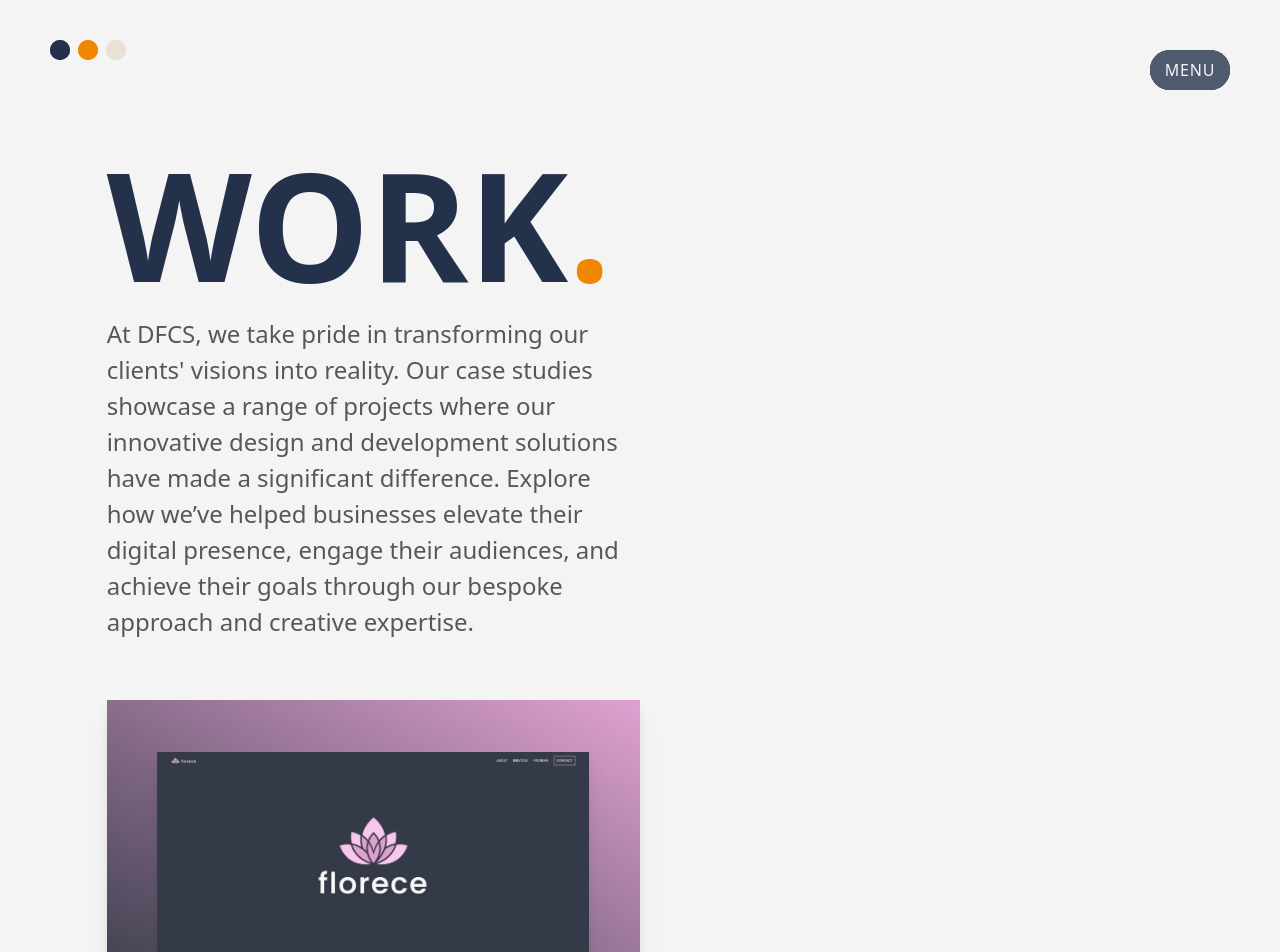
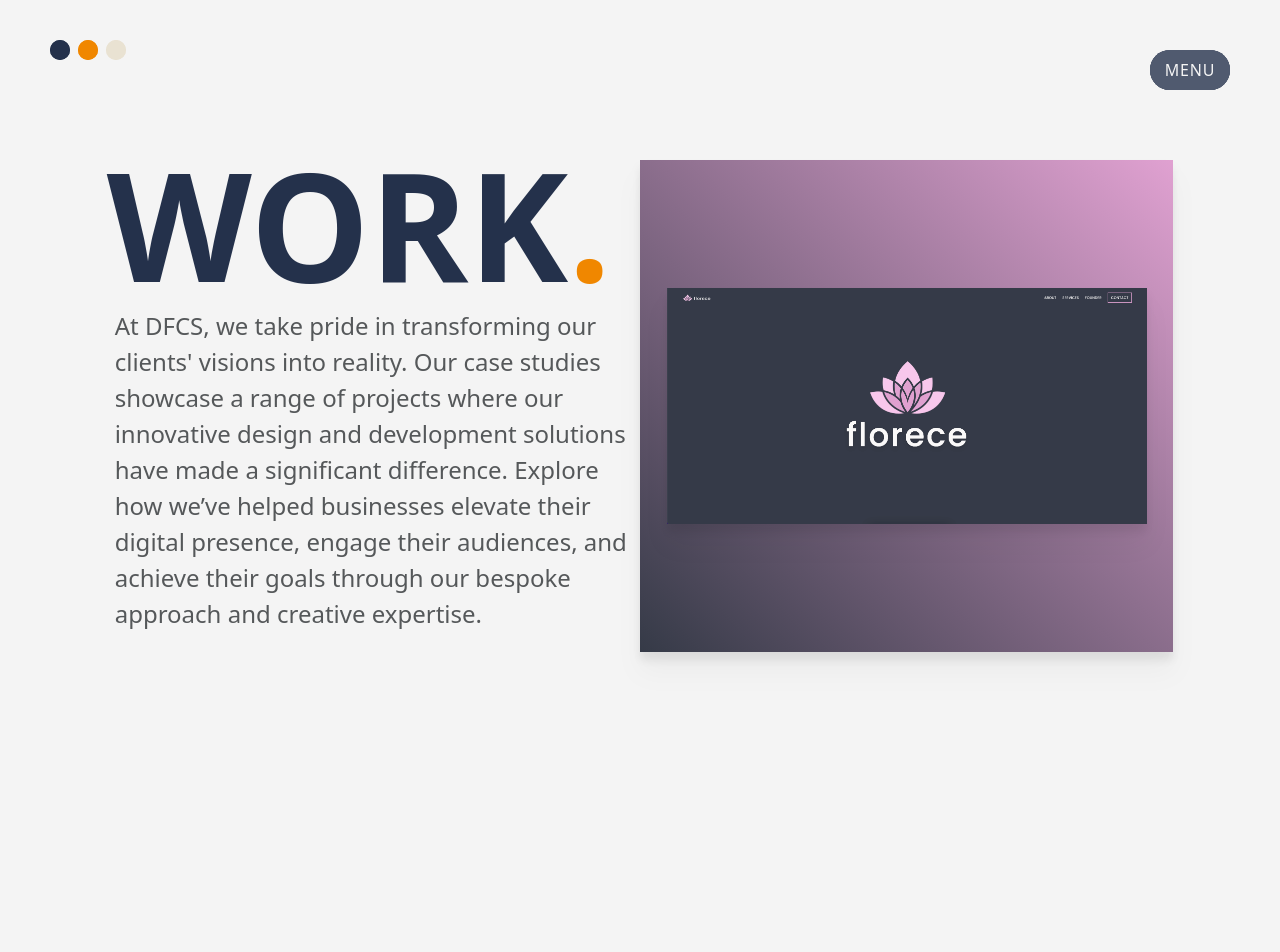
Before and after one commit to kbrandon19/debonairfox-creative-studio, a Next.js app: page /work in a window 1280 px wide. Shown: the top 952 px of the page. After the commit the page ends 800 px from the top, so only its background shows below. Built offline with nearby package versions, Linux system fonts and the light colour scheme; what @xpd/tailwind-3dtransforms would draw is missing.

Commit message:
Work layout update

```diff
--- a/app/(work)/work/page.tsx
+++ b/app/(work)/work/page.tsx
@@ -9,30 +9,23 @@ function page() {
   return (
     <div className="w-full h-auto xl:h-screen bg-white my-20 2xl:my-0 pt-10 xl:pt-0 ">
 
-      <div className="w-5/6 h-auto mx-auto my-10">
-      <div className="w-full h-auto flex flex-col gap-y-2 xl:gap-y-0  xl:justify-between content-center xl:items-center">
+      {/* start of grid */}
+      <div className="w-5/6 mx-auto h-auto my-10 grid grid-cols-1 md:grid-cols-2">
 
-              <div className="max-w-96 ">
+        {/* work intro text */}
+        <div className="">
           <h1 className="text-titleSmd leading-[3.5rem] md:text-titleMd md:leading-[5rem] lg:text-titleLg lg:leading-[8rem] uppercase font-semibold  text-accent-default ">
             Work<span className="text-tangerine">.</span>
           </h1>
-              </div>
-
-              <div className="font-light  w-full  md:w-1/2  text-l lg:text-xl opacity-75 text-black-text my-5">
-                <p >
+          <div className="font-light  w-full  text-l lg:text-xl opacity-75 text-black-text my-5">
+            <p className="px-2">
               At DFCS, we take pride in transforming our clients&apos; visions into reality. Our case studies showcase a range of projects where our innovative design and development solutions have made a significant difference. Explore how we’ve helped businesses elevate their digital presence, engage their audiences, and achieve their goals through our bespoke approach and creative expertise.
             </p>
           </div>
         </div>
-      </div>
-
-      <div className="w-full md:w-5/6 h-auto  mx-auto flex flex-col  md:flex-row gap-5 ">
-
-{/* Case Study 1 */}
-
-          <div className="w-full lg:w-1/2 h-1/2  bg-gradient-to-tr from-fc-charcoal to-fc-plum flex flex-col-reverse justify-end items-center  drop-shadow-xl py-10">
-
-          <div className="w-full h-full flex ">
+        {/* Featured project */}
+        <div className="w-full bg-gradient-to-tr from-fc-charcoal to-fc-plum flex flex-col-reverse justify-end items-center  drop-shadow-xl">
+          <div className="w-full h-full flex justify-center items-center">
             <Link href={"work/florece"} className="flex justify-center items-center">
               <Image
                 src={screenShot}
@@ -46,7 +39,45 @@ function page() {
             </Link>
           </div>
         </div>
+
+        {/* Remaining projects */}
+        {/* <div className="">
+          <div className="w-full h-full flex justify-center">
+            <Link href={"work/florece"} className="flex justify-center items-center">
+              <Image
+                src={screenShot}
+                width={0}
+                height={0}
+                alt="Profile photo"
+                style={{ objectFit: "contain", width: "90%", height: "90%" }}
+                className="drop-shadow-xl block"
+              />
+
+            </Link>
           </div>
+        </div>
+
+        <div className="">
+          <div className="w-full h-full flex justify-center">
+            <Link href={"work/florece"} className="flex justify-center items-center">
+              <Image
+                src={screenShot}
+                width={0}
+                height={0}
+                alt="Profile photo"
+                style={{ objectFit: "contain", width: "90%", height: "90%" }}
+                className="drop-shadow-xl block"
+              />
+
+            </Link>
+          </div>
+        </div> */}
+
+      </div>
+
+      {/*end of grid*/}
+
+
 
 
     </div>
```
Also changed, not shown: app/(work)/work/old-work-code.txt (added). Lines whose indentation alone changed are shown as unchanged.
